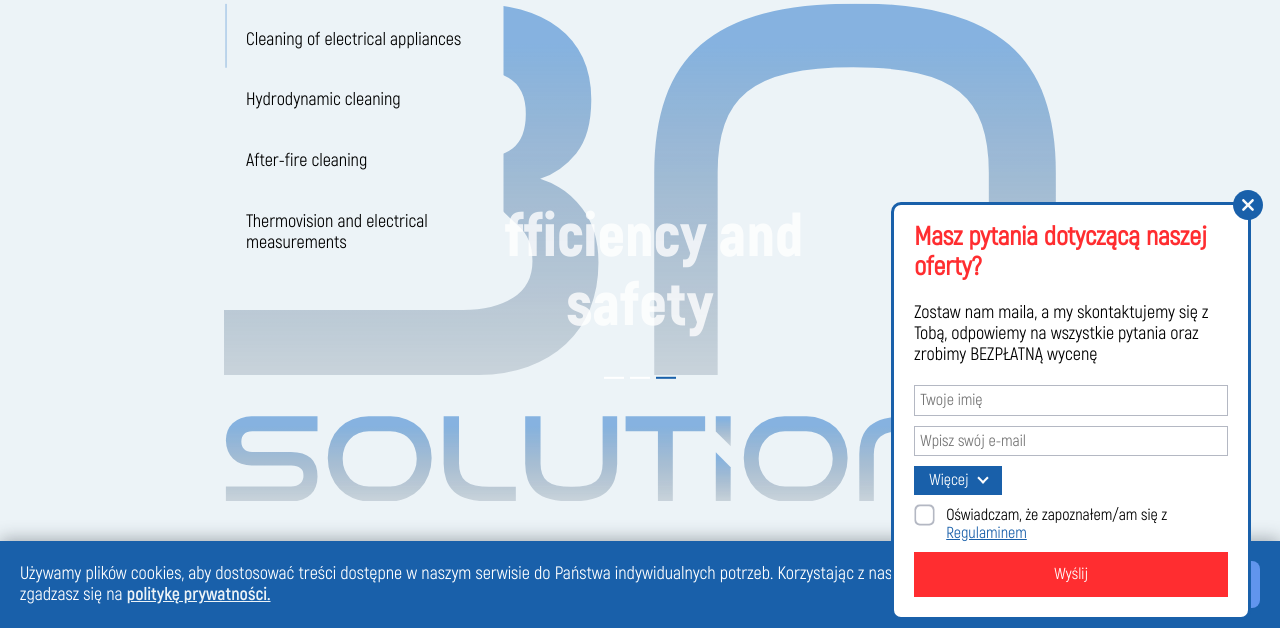
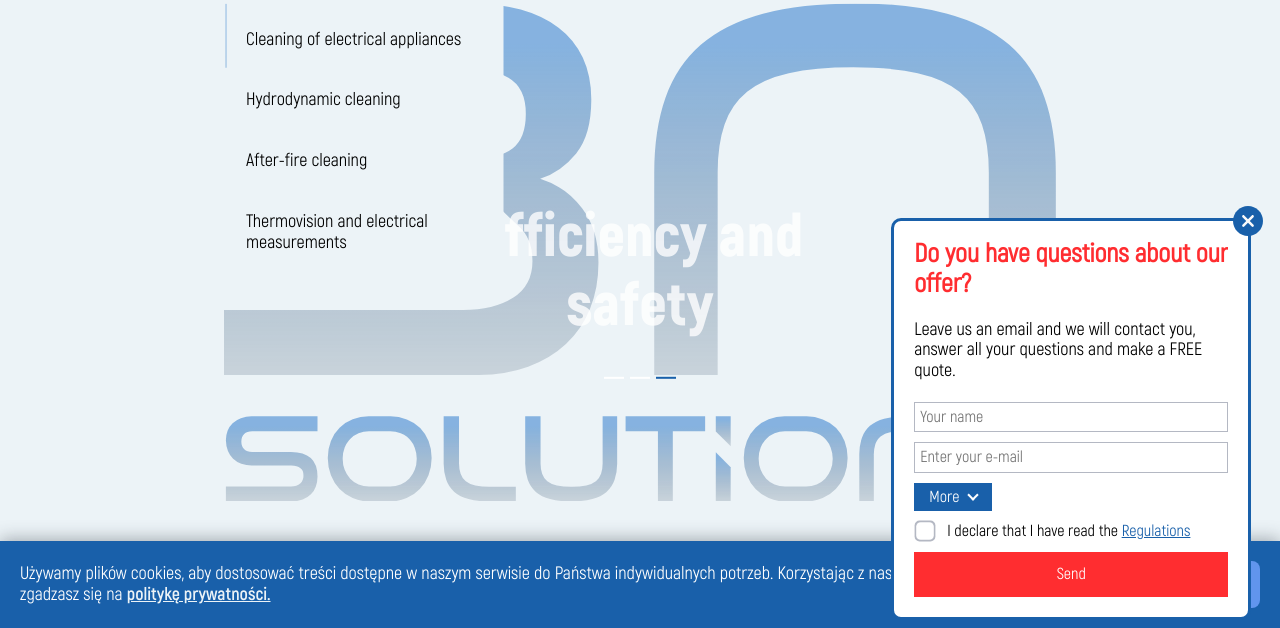
Before and after one commit to marypieroszkiewicz/3n_solutions-en, a website: page index.html in a window 1280 px wide. Both pictures are taken after a click on the link "Services". Shown: the part 172-800 px from the top of the page. Drawn offline with Linux system fonts and the light colour scheme.

Commit message:
add english translation

```diff
--- a/index.html
+++ b/index.html
@@ -216,42 +216,42 @@
       <div class="modal__wrapper">
         <button class="modal__close js-close"></button>
         <div class="modal__content">
-          <h2 class="modal__title">Masz pytania dotyczącą naszej oferty?</h2>
-          <p class="modal__text">Zostaw nam maila, a my skontaktujemy się z Tobą, odpowiemy na wszystkie pytania oraz zrobimy BEZPŁATNĄ wycenę</p>
+          <h2 class="modal__title">Do you have questions about our offer?</h2>
+          <p class="modal__text">Leave us an email and we will contact you, answer all your questions and make a FREE quote.</p>
 
           <form id="modalForm" class="modal__form" method="post" action="send-modal--script.php">
             <div class="modal__form-row modal__form-row--1">
-              <input class="modal__form-input" type="text" name="name" id="name" placeholder="Twoje imię" required pattern=.{3,} data-error="Wypełnij to pole">
+              <input class="modal__form-input" type="text" name="name" id="name" placeholder="Your name" required pattern=.{3,} data-error="Wypełnij to pole">
             </div>
             <div class="modal__form-row modal__form-row--2">
-              <input class="modal__form-input" type="email" name="email" id="email" placeholder="Wpisz swój e-mail" required data-error="Wpisz poprawny email" pattern="[^@\s]+@[^@\s]+\.[^@\s]+">
+              <input class="modal__form-input" type="email" name="email" id="email" placeholder="Enter your e-mail" required data-error="Wpisz poprawny email" pattern="[^@\s]+@[^@\s]+\.[^@\s]+">
             </div>
-            <a href="#" role="button" class="modal__btn-more">Więcej</a>
+            <a href="#" role="button" class="modal__btn-more">More</a>
             <div class="modal__form-more">
               <div class="modal__form-row modal__form-row--3">
-                <input class="modal__form-input" type="number" name="phone" id="phone" placeholder="Telefon kontaktowy">
+                <input class="modal__form-input" type="number" name="phone" id="phone" placeholder="Phone number">
               </div>
               <div class="modal__form-row modal__form-row--4">
-                <textarea class="modal__form-textarea" name="message" id="message" cols="30" rows="3" placeholder="Wiadomość"></textarea>
+                <textarea class="modal__form-textarea" name="message" id="message" cols="30" rows="3" placeholder="Message"></textarea>
               </div>
             </div>
 
             <div class="modal__form-row modal__form-row--5">
               <input id="terms" type="checkbox" class="modal__form-checkbox" required data-error-text="Musisz wypełnić pole" name="terms">
               <label class="modal__form-label" for="terms">
-                <span class="modal__form-checkbox__text">Oświadczam, że zapoznałem/am się z <a href="polityka-prywatnosci.html" target="_blank" class="modal__form-link"><span class="modal__form-checkbox__text--bold">Regulaminem</span></a></span>
+                <span class="modal__form-checkbox__text">I declare that I have read the <a href="polityka-prywatnosci.html" target="_blank" class="modal__form-link"><span class="modal__form-checkbox__text--bold">Regulations</span></a></span>
               </label>
             </div>
             <div class="honey-row">
               <label for="honey">Jeżeli jesteś człowiekiem, nie wypełniaj tego pola</label>
               <input type="text" id="honey" name="honey">
             </div>
-            <button class="modal__form-btn" type="submit">Wyślij</button>
+            <button class="modal__form-btn" type="submit">Send</button>
           </form>
         </div>
       </div>
     </div>
-    <button class="modal__btn modal_btn--1 js-open">Kliknij proszę</button>
+    <button class="modal__btn modal_btn--1 js-open">Click please</button>
   </section>
 <!--   end of modal -->
 
--- a/js/form.js
+++ b/js/form.js
@@ -82,8 +82,8 @@ form.addEventListener("submit", e => {
                 div.innerText = "Wysłanie wiadomości się nie powiodło";
                 form.parentElement.insertBefore(div, form);
                 div.innerHTML = `
-                        <strong>Wiadomość została wysłana</strong>
-                        <span>Dziękujemy za kontakt. Postaramy się odpowiedzieć jak najszybciej</span>
+                        <strong>Message was sent.</strong>
+                        <span>Thank you for contacting us. We will try to answer as soon as possible.</span>
                     `;
                 form.remove();
               } else {
```
Also changed, not shown: about-us.html (+2 -1 lines), contact.html (+7 -7 lines), ozonation.html (+2 -2 lines).
